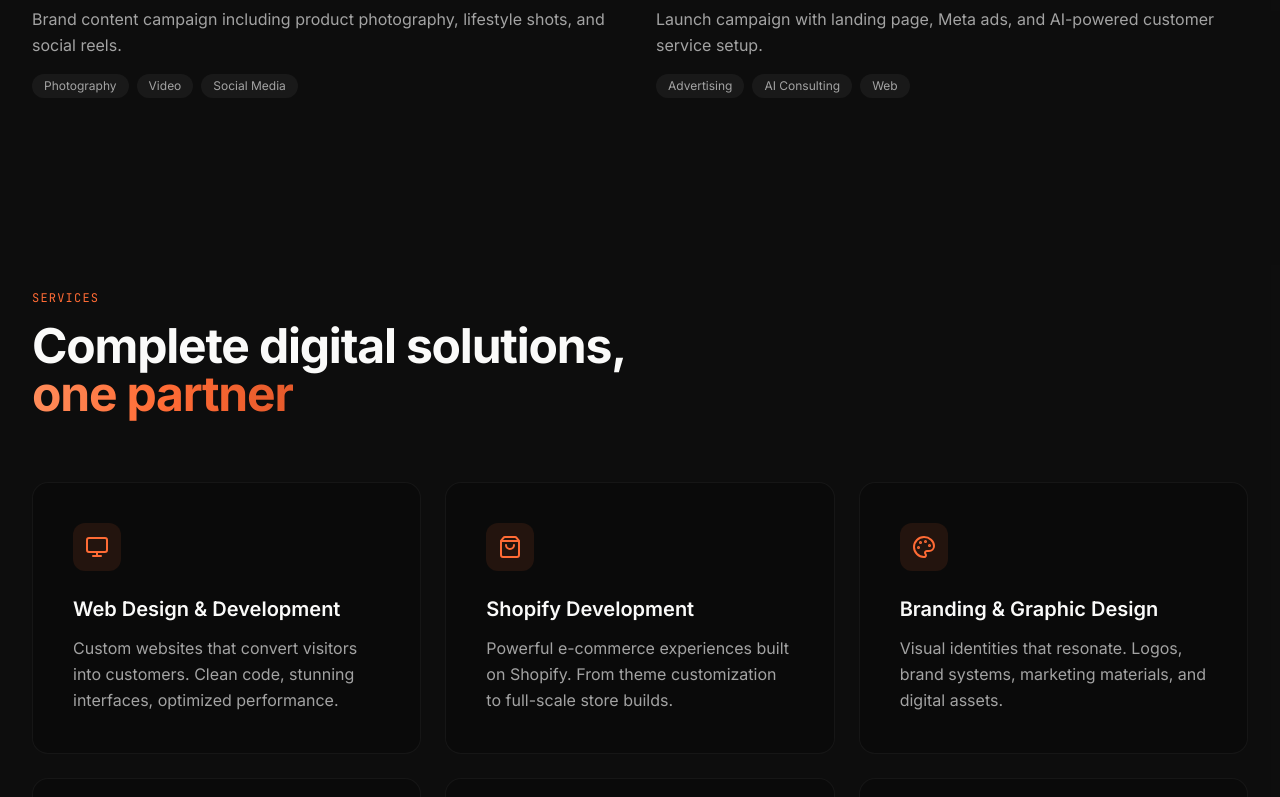
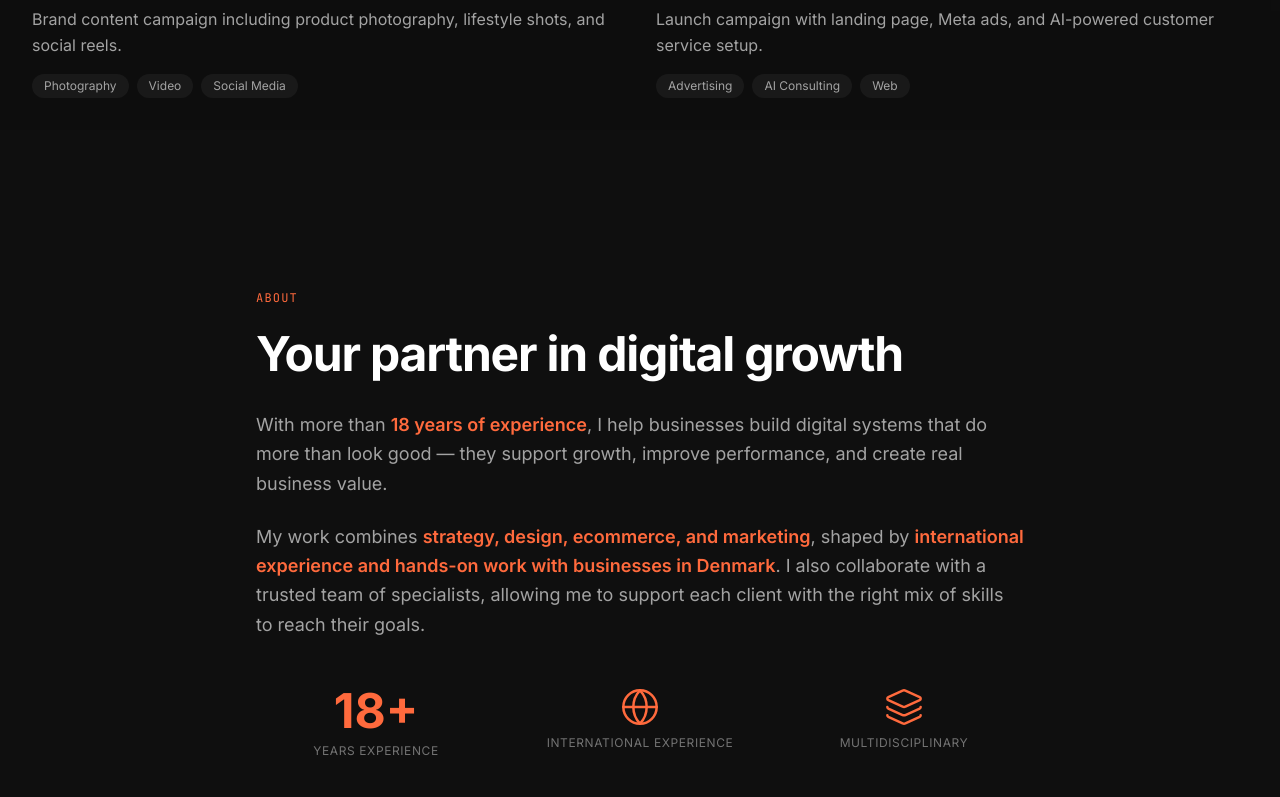
Before and after one commit to hejculto/premium-site, a Next.js app: page / in a window 1280 px wide. Shown: the part 3800-4597 px from the top of the page. Built offline with nearby package versions, Linux system fonts and the light colour scheme.

Commit message:
Move About section after Projects

```diff
--- a/src/app/page.tsx
+++ b/src/app/page.tsx
@@ -5,9 +5,9 @@ import {
   QuizSection,
   ServicesTransition,
   Portfolio,
+  About,
   Services,
   AdvisoryPlans,
-  About,
   FinalCTA,
   Footer,
 } from '@/components'
@@ -22,9 +22,9 @@ export default function Home() {
         <QuizSection />
         <ServicesTransition />
         <Portfolio />
+        <About />
         <Services />
         <AdvisoryPlans />
-        <About />
         <FinalCTA />
       </main>
       <Footer />
```
